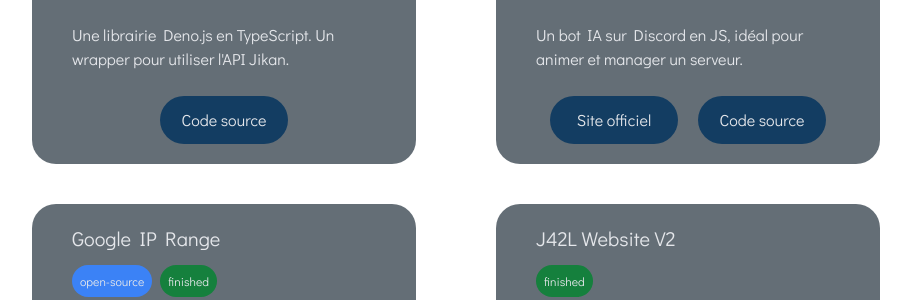
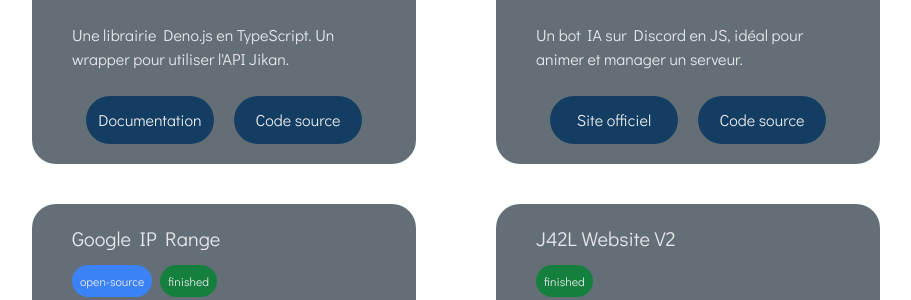
Before and after one commit to RPDJF/ruinformatique-www, a website: page src/index.html in a window 1280 px wide. Shown: the part 1592-1892 px from the top of the page, without its empty margins (184-1095 px from the left). Drawn offline with nearby package versions, Linux system fonts and the light colour scheme; files that its build step writes are made by us from their sources.

Commit message:
Update index.html

```diff
--- a/src/index.html
+++ b/src/index.html
@@ -98,6 +98,7 @@
 						<p>Une librairie Deno.js en TypeScript. Un wrapper pour utiliser l'API Jikan.</p>
 						<br>
 						<div class="w-full flex flex-wrap justify-center items-center gap-y-2 gap-x-5">
+							<a class="hover:animate-sizeup w-32 text-center bg-interactive py-3 rounded-[2rem] duration-300 hover:bg-slate-600" href="https://discord.com/channels/@me/1128353439760531567/1323562664055799840" target="_blank">Documentation</a>
 							<a class="hover:animate-sizeup w-32 text-center bg-interactive py-3 rounded-[2rem] duration-300 hover:bg-slate-600" href="https://github.com/RPDJF/jikan.js" target="_blank">Code source</a>
 						</div>
 					</div>
```
